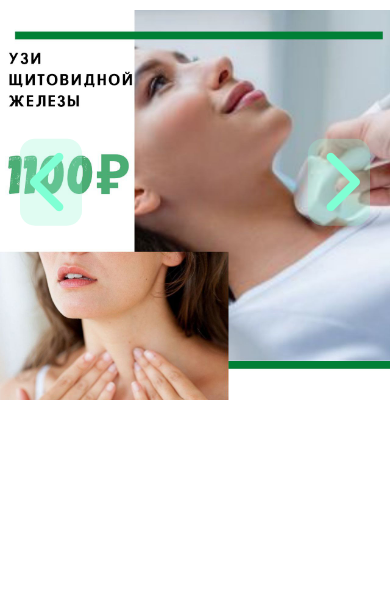
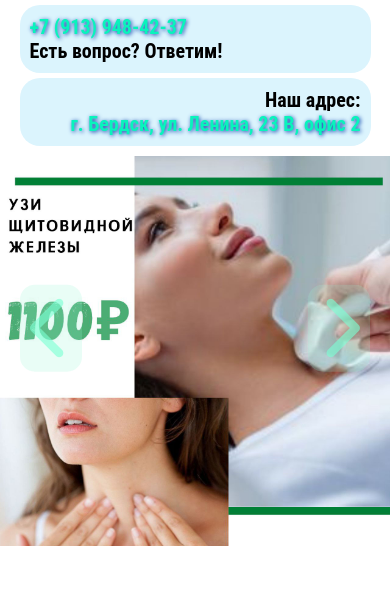
Before and after one commit to adaravaks/EMS-website, a Django app: a page that uses main/templates/main/base.html in a window 390 px wide. Shown: the part 40-651 px from the top of the page. Run offline with Django 4.2, Linux system fonts and the light colour scheme; some libraries are stand-ins or nearby versions.

Commit message:
added a bit info on the main page, filled empty space on both sides of carousel

```diff
--- a/main/static/main/css/carousel-desktop.css
+++ b/main/static/main/css/carousel-desktop.css
@@ -5,8 +5,10 @@
 }
 .carousel {
     position: relative;
-    height: 700px;
-    width: 700px;
+    height: 500px;
+    width: 500px;
+    margin-left: 65px;
+    margin-right: 65px;
 }
 .carousel ul {
     padding: 0;
@@ -62,3 +64,27 @@
 .carousel-button.next {
     right: -70px;
 }
+
+.carousel-outer-text-desktop {
+    font-weight: bold;
+    font-size: 40px;
+    max-width: 20%;
+    background-color: #dbf4fd;
+    padding: 10px;
+    border-radius: 20px;
+    transition: all 0.7s linear;
+}
+
+.carousel-outer-text-desktop:hover {
+    transition: all 0.3s linear;
+    background-color: #9bc7ef;
+}
+
+.carousel-outer-important {
+    color: #09f3bc;
+    text-shadow: 1px 1px 4px #003ba9;
+}
+
+.carousel-outer-text-mobile {
+    display: none;
+}
--- a/main/static/main/css/carousel-mobile.css
+++ b/main/static/main/css/carousel-mobile.css
@@ -1,9 +1,12 @@
 @media screen and (max-width: 765px) {
     .carousel {
         height: 520px;
+        margin-right: 0;
+        margin-left: 0;
     }
     .carousel-button {
         top: 35%;
+        opacity: 0.7;
     }
 
     .carousel-button.prev {
@@ -15,4 +18,33 @@
     .slide img {
     height: auto;
     }
+
+    .carousel-outer-box-mobile {
+        display: flex;
+        flex-direction: column;
+        justify-content: space-around;
+        align-items: center;
+    }
+
+    .carousel-outer-text-mobile {
+        display: block;
+        margin-top: 5px;
+        font-weight: bold;
+        font-size: 20px;
+        width: 90%;
+        background-color: #dbf4fd;
+        padding: 10px;
+        border-radius: 20px;
+        transition: all 0.7s linear;
+
+    }
+
+    .carousel-outer-text-mobile:hover {
+        transition: all 0.3s linear;
+        background-color: #9bc7ef;
+    }
+
+    .carousel-outer-text-desktop {
+        display: none;
+    }
 }
--- a/main/static/main/css/header-desktop.css
+++ b/main/static/main/css/header-desktop.css
@@ -39,9 +39,10 @@ nav {
 }
 
 .menu li a.navbar-text-link:hover {
-    background: rgba(117, 177, 245, 0.5);
+    background: rgba(117, 177, 245, 0.7);
     border-radius: 35%;
     transition: 0.3s;
+    color: white;
 }
 
 .menu li.navbar-logo-li:hover {
--- a/main/static/main/css/other.css
+++ b/main/static/main/css/other.css
@@ -16,7 +16,7 @@ body, html {
 #map {
     display: block;
     align-self: center;
-    width: 1200px;
+    width: 1500px;
     height: 600px;
     padding: 3px;
     margin: 2% auto 1% auto;
@@ -56,3 +56,7 @@ body, html {
 #scroll-top-button:hover {
     background-color: #09f3bc;
 }
+
+.text-align-right {
+    text-align: right;
+}
--- a/main/static/main/js/yandex-map.js
+++ b/main/static/main/js/yandex-map.js
@@ -13,7 +13,7 @@ function init () {
         myGeoObject = new ymaps.GeoObject({
             geometry: {
                 type: "Point",
-                coordinates: [54.764800, 83.093600]
+                coordinates: [54.764813, 83.09356]
             },
             properties: {
                 iconCaption: 'Мы здесь!',
--- a/main/templates/main/base.html
+++ b/main/templates/main/base.html
@@ -63,14 +63,19 @@
                 <li><a href="{% url 'promotions' %}" class="navbar-text-link">Акции</a></li>
                 <li><a href="{% url 'contacts' %}" class="navbar-text-link contacts">Контакты</a></li>
                 <li><a href="{% url 'reviews' %}" class="navbar-text-link">Отзывы</a></li>
-                <li><a href="{% url 'ass' %}" class="navbar-text-link">Жопа</a></li>
+                <li><a href="{% url 'papers' %}" class="navbar-text-link">Документы</a></li>
             </ul>
             <span class="toggle">☰</span>
         </label>
     </nav>
 </header>
 <main>
+    <div class="carousel-outer-box-mobile">
+        <div class="carousel-outer-text-mobile"><p class="carousel-outer-important">+7 (913) 948-42-37</p> Есть вопрос? Ответим!</div>
+        <div class="carousel-outer-text-mobile text-align-right">Наш адрес: <p class="carousel-outer-important">г. Бердск, ул. Ленина, 23 В, офис 2</p></div>
+    </div>
     <section aria-label="Main Carousel" class="carousel-section">
+        <div class="carousel-outer-text-desktop"><p class="carousel-outer-important">+7 (913) 948-42-37</p> Есть вопрос? Ответим!</div>
         <div class="carousel" data-carousel data-auto-slide="true">
             <button class="carousel-button prev" data-carousel-button="prev"><i class="fa-solid fa-chevron-left fa-5x"></i></button>
             <button class="carousel-button next" data-carousel-button="next"><i class="fa-solid fa-chevron-right fa-5x"></i></button>
@@ -83,6 +88,7 @@
                 <li class="slide"><img src="{% static 'main/images/carousel/6.jpg' %}" alt="Одна из наших услуг"></li>
             </ul>
         </div>
+        <div class="carousel-outer-text-desktop text-align-right">Наш адрес: <p class="carousel-outer-important">г. Бердск, ул. Ленина, 23 В, офис 2</p></div>
     </section>
 </main>
 <div class="content">
--- a/main/templates/main/ass.html
+++ b/main/templates/main/papers.html
@@ -7,5 +7,5 @@
 
 
 {% block content %}
-    <h1>ЖОПА</h1>
+    <h1>Наши документы</h1>
 {% endblock %}
--- a/main/urls.py
+++ b/main/urls.py
@@ -11,7 +11,7 @@ urlpatterns = [
     path('акции', views.promotions, name='promotions'),
     path('контакты', views.contacts, name='contacts'),
     path('отзывы', views.reviews, name='reviews'),
-    path('жопа', views.ass, name='ass'),
+    path('документы', views.papers, name='papers'),
     path('наши-врачи/<str:name_slug>', views.doctor, name='doctor'),
     path('услуги/<str:service_slug>', views.service, name='service')
 ] + static(settings.MEDIA_URL, document_root=settings.MEDIA_ROOT)
--- a/main/views.py
+++ b/main/views.py
@@ -13,7 +13,7 @@ def index(request):
 
 def about(request):
     context = {
-        'title': 'О нас',
+        'title': 'ЭМР - о нас',
         'yandex_map_apikey': config('YANDEX_MAP_APIKEY')
     }
     return render(request, 'main/about-us.html', context=context)
@@ -22,7 +22,7 @@ def about(request):
 def services(request):
     our_services = Service.objects.all()
     context = {
-        'title': 'Услуги',
+        'title': 'ЭМР - услуги',
         'services': our_services,
         'yandex_map_apikey': config('YANDEX_MAP_APIKEY')
     }
@@ -32,7 +32,7 @@ def services(request):
 def service(request, service_slug):
     service_requested = Service.objects.get(slug=service_slug)
     context = {
-        'title': service_requested.name,
+        'title': f'ЭМР - {service_requested.name}',
         'service': service_requested,
         'yandex_map_apikey': config('YANDEX_MAP_APIKEY')
     }
@@ -42,7 +42,7 @@ def service(request, service_slug):
 def doctors(request):
     our_doctors = Doctor.objects.all()
     context = {
-        'title': 'Наши врачи',
+        'title': 'ЭМР - наши врачи',
         'doctors': our_doctors,
         'yandex_map_apikey': config('YANDEX_MAP_APIKEY')
     }
@@ -51,7 +51,7 @@ def doctors(request):
 
 def promotions(request):
     context = {
-        'title': 'Текущие акции',
+        'title': 'ЭМР - текущие акции',
         'yandex_map_apikey': config('YANDEX_MAP_APIKEY')
     }
     return render(request, 'main/promotions.html', context=context)
@@ -59,7 +59,7 @@ def promotions(request):
 
 def contacts(request):
     context = {
-        'title': 'Контакты',
+        'title': 'ЭМР - контакты',
         'yandex_map_apikey': config('YANDEX_MAP_APIKEY')
     }
     return render(request, 'main/contacts.html', context=context)
@@ -68,19 +68,19 @@ def contacts(request):
 def reviews(request):
     our_reviews = Review.objects.all()
     context = {
-        'title': 'Отзывы пациентов',
+        'title': 'ЭМР - отзывы пациентов',
         'reviews':our_reviews,
         'yandex_map_apikey': config('YANDEX_MAP_APIKEY')
     }
     return render(request, 'main/reviews.html', context=context)
 
 
-def ass(request):
+def papers(request):
     context = {
-        'title': 'ЖОПА',
+        'title': 'ЭМР - документы',
         'yandex_map_apikey': config('YANDEX_MAP_APIKEY')
     }
-    return render(request, 'main/ass.html', context=context)
+    return render(request, 'main/papers.html', context=context)
 
 
 def doctor(request, name_slug):
```
